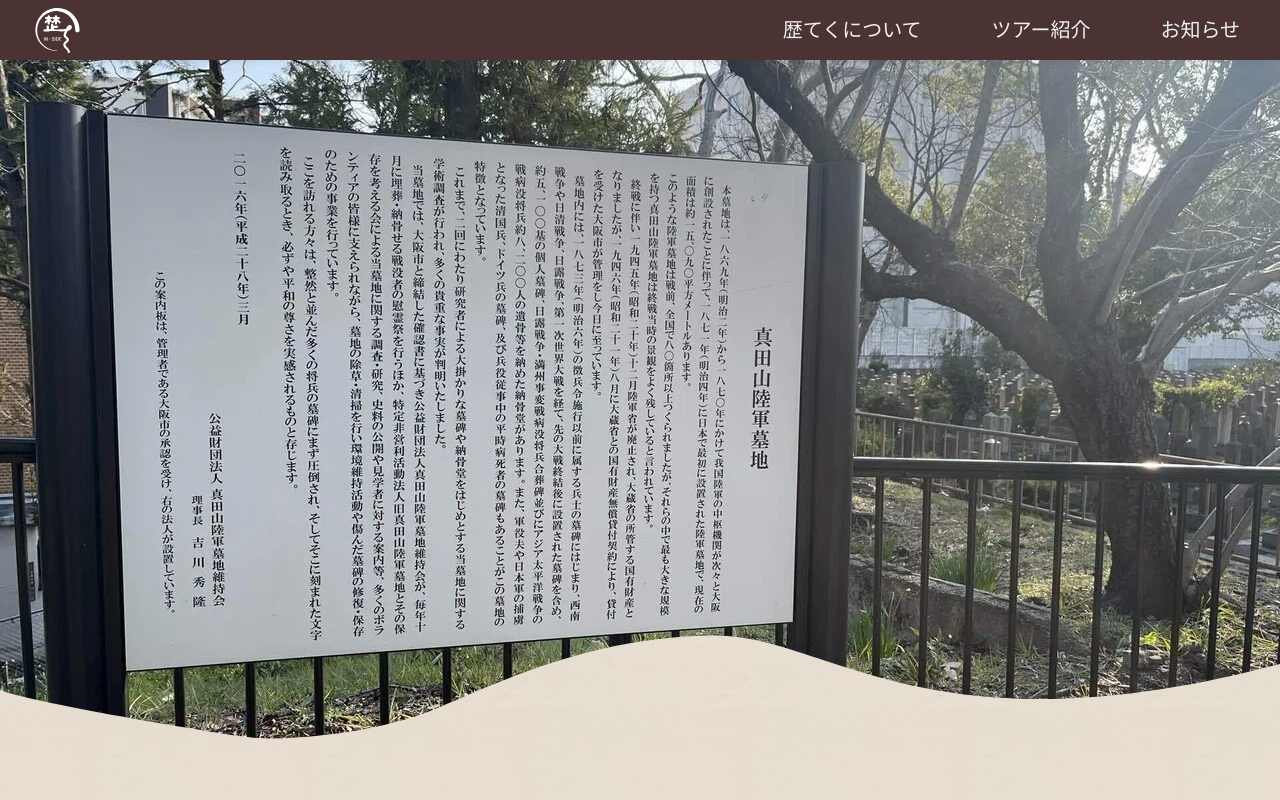
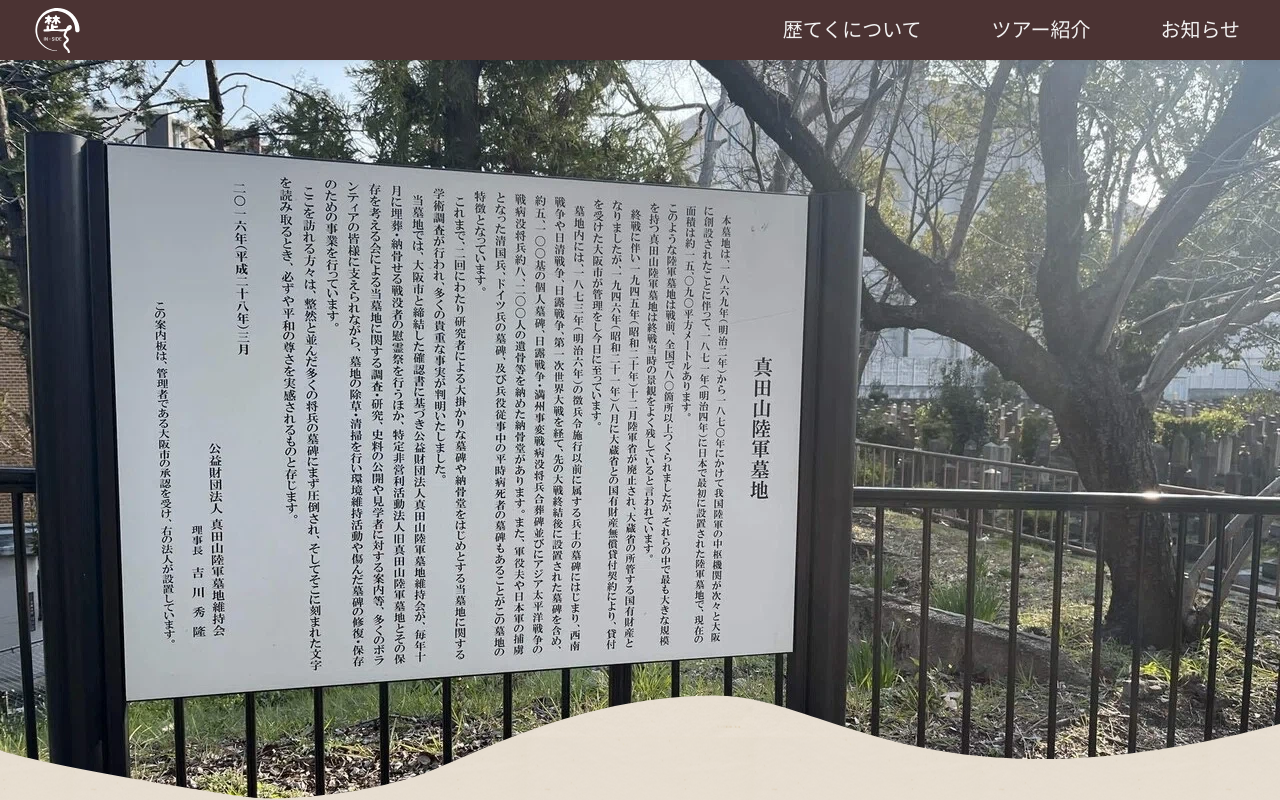
Before and after one commit to huynhnguyen1906/Reki-Teku, a Next.js app: page / in a window 1280 px wide. Shown: the top 800 px of the page. Built offline with nearby package versions, Linux system fonts and the light colour scheme; a web font is replaced by a local one.

Commit message:
refactor: Update MainVisual component in Home page

```diff
--- a/styles/appStyles/Index.module.scss
+++ b/styles/appStyles/Index.module.scss
@@ -1,5 +1,6 @@
 .MainVisual {
+    margin-top: 60px;
     position: relative;
     width: 100vw;
-    height: calc(100vh - 60px);
+    height: 100vh;
 }
--- a/styles/componentsStyles/Header.module.scss
+++ b/styles/componentsStyles/Header.module.scss
@@ -5,7 +5,7 @@
     box-shadow: 0 0 10px rgba(0, 0, 0, 0.1);
     width: 100vw;
     height: 6rem;
-    position: sticky;
+    position: fixed;
     top: 0;
     z-index: 1000;
     .Navbar {
```
